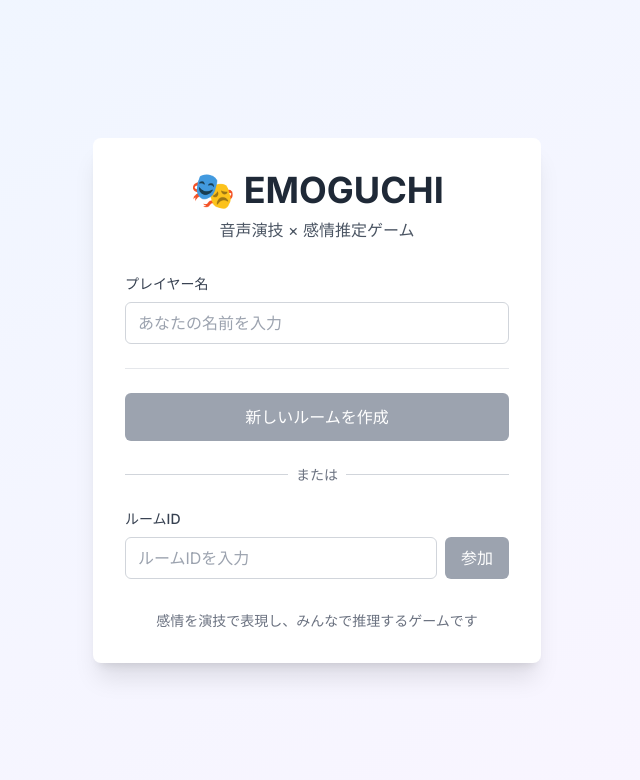
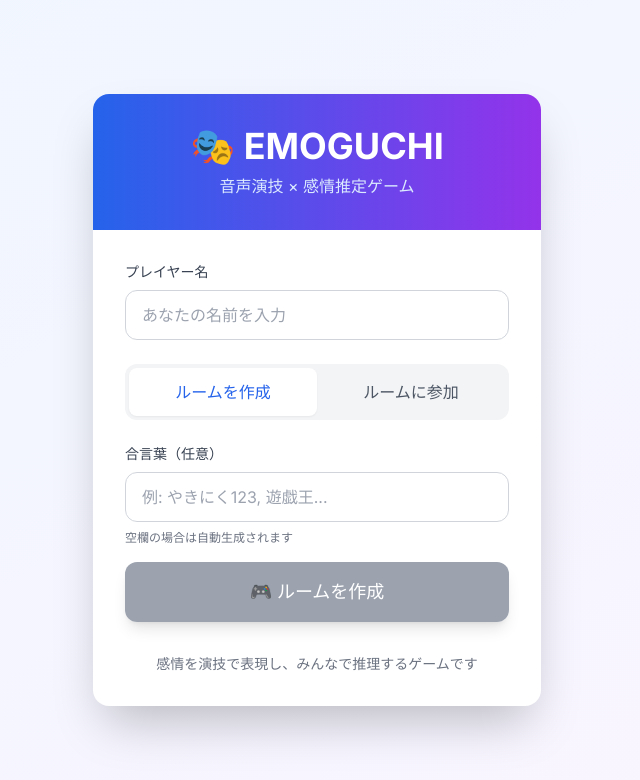
Before and after one commit to takaki719/EmoGuchi, a Next.js app in the folder frontend/: page / in a window 1280 px wide. Shown: the top 780 px of the page, without its empty margins (323-963 px from the left). Built offline with nearby package versions, Linux system fonts and the light colour scheme.

Commit message:
top画面の仕様を変更

```diff
--- a/frontend/app/page.tsx
+++ b/frontend/app/page.tsx
@@ -4,36 +4,46 @@ import { useState } from 'react';
 import { useRouter } from 'next/navigation';
 
 export default function Home() {
+  const [activeTab, setActiveTab] = useState<'create' | 'join'>('create');
   const [roomId, setRoomId] = useState('');
   const [playerName, setPlayerName] = useState('');
+  const [customRoomId, setCustomRoomId] = useState('');
   const [isCreating, setIsCreating] = useState(false);
   const router = useRouter();
 
   const createRoom = async () => {
     setIsCreating(true);
     try {
+      const requestBody: any = {
+        mode: 'basic',
+        vote_type: '4choice',
+        speaker_order: 'sequential',
+      };
+
+      // Add custom room ID if provided
+      if (customRoomId.trim()) {
+        requestBody.room_id = customRoomId.trim();
+      }
+
       const response = await fetch(`${process.env.NEXT_PUBLIC_API_URL || 'http://localhost:8002'}/api/v1/rooms`, {
         method: 'POST',
         headers: {
           'Content-Type': 'application/json',
         },
-        body: JSON.stringify({
-          mode: 'basic',
-          vote_type: '4choice',
-          speaker_order: 'sequential',
-        }),
+        body: JSON.stringify(requestBody),
       });
 
       if (!response.ok) {
-        throw new Error('Failed to create room');
+        const errorData = await response.json().catch(() => ({ detail: 'Failed to create room' }));
+        throw new Error(errorData.detail || 'Failed to create room');
       }
 
       const data = await response.json();
       localStorage.setItem('hostToken', data.hostToken);
       router.push(`/room/${data.roomId}?name=${encodeURIComponent(playerName)}&host=true`);
-    } catch (error) {
+    } catch (error: any) {
       console.error('Error creating room:', error);
-      alert('ルームの作成に失敗しました');
+      alert(`ルームの作成に失敗しました: ${error.message}`);
     } finally {
       setIsCreating(false);
     }
@@ -41,22 +51,24 @@ export default function Home() {
 
   const joinRoom = () => {
     if (!roomId.trim() || !playerName.trim()) {
-      alert('ルームIDとプレイヤー名を入力してください');
+      alert('合言葉とプレイヤー名を入力してください');
       return;
     }
-    router.push(`/room/${roomId}?name=${encodeURIComponent(playerName)}`);
+    router.push(`/room/${roomId.trim()}?name=${encodeURIComponent(playerName)}`);
   };
 
   return (
-    <div className="min-h-screen flex items-center justify-center p-4">
-      <div className="max-w-md w-full bg-white rounded-lg shadow-xl p-8">
-        <div className="text-center mb-8">
-          <h1 className="text-4xl font-bold text-gray-800 mb-2">🎭 EMOGUCHI</h1>
-          <p className="text-gray-600">音声演技 × 感情推定ゲーム</p>
+    <div className="min-h-screen flex items-center justify-center p-4 bg-gradient-to-br from-blue-50 to-purple-50">
+      <div className="max-w-md w-full bg-white rounded-2xl shadow-2xl overflow-hidden">
+        {/* Header */}
+        <div className="bg-gradient-to-r from-blue-600 to-purple-600 text-white p-8 text-center">
+          <h1 className="text-4xl font-bold mb-2">🎭 EMOGUCHI</h1>
+          <p className="text-blue-100">音声演技 × 感情推定ゲーム</p>
         </div>
 
-        <div className="space-y-6">
-          <div>
+        <div className="p-8">
+          {/* Player Name Input */}
+          <div className="mb-6">
             <label htmlFor="playerName" className="block text-sm font-medium text-gray-700 mb-2">
               プレイヤー名
             </label>
@@ -65,59 +77,108 @@ export default function Home() {
               id="playerName"
               value={playerName}
               onChange={(e) => setPlayerName(e.target.value)}
-              className="w-full px-3 py-2 border border-gray-300 rounded-md focus:outline-none focus:ring-2 focus:ring-blue-500"
+              className="w-full px-4 py-3 border border-gray-300 rounded-xl focus:outline-none focus:ring-2 focus:ring-blue-500 focus:border-transparent transition-all"
               placeholder="あなたの名前を入力"
               maxLength={20}
             />
           </div>
 
-          <div className="border-t pt-6">
+          {/* Tab Navigation */}
+          <div className="flex bg-gray-100 rounded-xl p-1 mb-6">
+            <button
+              onClick={() => setActiveTab('create')}
+              className={`flex-1 py-3 px-4 rounded-lg font-medium transition-all ${
+                activeTab === 'create'
+                  ? 'bg-white text-blue-600 shadow-sm'
+                  : 'text-gray-600 hover:text-gray-800'
+              }`}
+            >
+              ルームを作成
+            </button>
+            <button
+              onClick={() => setActiveTab('join')}
+              className={`flex-1 py-3 px-4 rounded-lg font-medium transition-all ${
+                activeTab === 'join'
+                  ? 'bg-white text-green-600 shadow-sm'
+                  : 'text-gray-600 hover:text-gray-800'
+              }`}
+            >
+              ルームに参加
+            </button>
+          </div>
+
+          {/* Create Room Tab */}
+          {activeTab === 'create' && (
+            <div className="space-y-4">
+              <div>
+                <label htmlFor="customRoomId" className="block text-sm font-medium text-gray-700 mb-2">
+                  合言葉（任意）
+                </label>
+                <input
+                  type="text"
+                  id="customRoomId"
+                  value={customRoomId}
+                  onChange={(e) => setCustomRoomId(e.target.value)}
+                  className="w-full px-4 py-3 border border-gray-300 rounded-xl focus:outline-none focus:ring-2 focus:ring-blue-500 focus:border-transparent transition-all"
+                  placeholder="例: やきにく123, 遊戯王..."
+                  maxLength={20}
+                />
+                <p className="text-xs text-gray-500 mt-2">
+                  空欄の場合は自動生成されます
+                </p>
+              </div>
+
               <button
                 onClick={createRoom}
                 disabled={!playerName.trim() || isCreating}
-              className="w-full bg-blue-600 text-white py-3 px-4 rounded-md hover:bg-blue-700 disabled:bg-gray-400 disabled:cursor-not-allowed transition-colors font-medium"
+                className="w-full bg-gradient-to-r from-blue-600 to-blue-700 text-white py-4 px-6 rounded-xl hover:from-blue-700 hover:to-blue-800 disabled:from-gray-400 disabled:to-gray-400 disabled:cursor-not-allowed transition-all font-medium text-lg shadow-lg"
               >
-              {isCreating ? '作成中...' : '新しいルームを作成'}
+                {isCreating ? (
+                  <div className="flex items-center justify-center">
+                    <div className="animate-spin rounded-full h-5 w-5 border-b-2 border-white mr-2"></div>
+                    作成中...
+                  </div>
+                ) : (
+                  '🎮 ルームを作成'
+                )}
               </button>
             </div>
+          )}
 
-          <div className="relative">
-            <div className="absolute inset-0 flex items-center">
-              <div className="w-full border-t border-gray-300" />
-            </div>
-            <div className="relative flex justify-center text-sm">
-              <span className="px-2 bg-white text-gray-500">または</span>
-            </div>
-          </div>
-
+          {/* Join Room Tab */}
+          {activeTab === 'join' && (
+            <div className="space-y-4">
               <div>
                 <label htmlFor="roomId" className="block text-sm font-medium text-gray-700 mb-2">
-              ルームID
+                  合言葉
                 </label>
-            <div className="flex gap-2">
                 <input
                   type="text"
                   id="roomId"
                   value={roomId}
                   onChange={(e) => setRoomId(e.target.value)}
-                className="flex-1 px-3 py-2 border border-gray-300 rounded-md focus:outline-none focus:ring-2 focus:ring-green-500"
-                placeholder="ルームIDを入力"
+                  className="w-full px-4 py-3 border border-gray-300 rounded-xl focus:outline-none focus:ring-2 focus:ring-green-500 focus:border-transparent transition-all"
+                  placeholder="合言葉を入力"
+                  maxLength={20}
                 />
+              </div>
+
               <button
                 onClick={joinRoom}
                 disabled={!roomId.trim() || !playerName.trim()}
-                className="bg-green-600 text-white py-2 px-4 rounded-md hover:bg-green-700 disabled:bg-gray-400 disabled:cursor-not-allowed transition-colors"
+                className="w-full bg-gradient-to-r from-green-600 to-green-700 text-white py-4 px-6 rounded-xl hover:from-green-700 hover:to-green-800 disabled:from-gray-400 disabled:to-gray-400 disabled:cursor-not-allowed transition-all font-medium text-lg shadow-lg"
               >
-                参加
+                🚪 ルームに参加
               </button>
             </div>
-          </div>
-        </div>
+          )}
 
+          {/* Footer */}
           <div className="mt-8 text-center text-sm text-gray-500">
             <p>感情を演技で表現し、みんなで推理するゲームです</p>
           </div>
         </div>
       </div>
+    </div>
   );
 }
--- a/frontend/app/room/[roomId]/page.tsx
+++ b/frontend/app/room/[roomId]/page.tsx
@@ -132,7 +132,7 @@ export default function RoomPage({ params }: { params: { roomId: string } }) {
             <div>
               <h1 className="text-2xl font-bold text-gray-800">🎭 EMOGUCHI</h1>
               <div className="flex items-center gap-2">
-                <span className="text-gray-600">ルームID: {roomId}</span>
+                <span className="text-gray-600">合言葉: {roomId}</span>
                 <button
                   onClick={handleCopyRoomId}
                   className={`px-2 py-1 text-xs rounded transition-colors ${
@@ -140,7 +140,7 @@ export default function RoomPage({ params }: { params: { roomId: string } }) {
                       ? 'bg-green-100 text-green-700'
                       : 'bg-gray-100 text-gray-600 hover:bg-gray-200'
                   }`}
-                  title="ルームIDをコピー"
+                  title="合言葉をコピー"
                 >
                   {copySuccess ? '✓ コピー済み' : '📋 コピー'}
                 </button>
```
Lines whose indentation alone changed are shown as unchanged.
